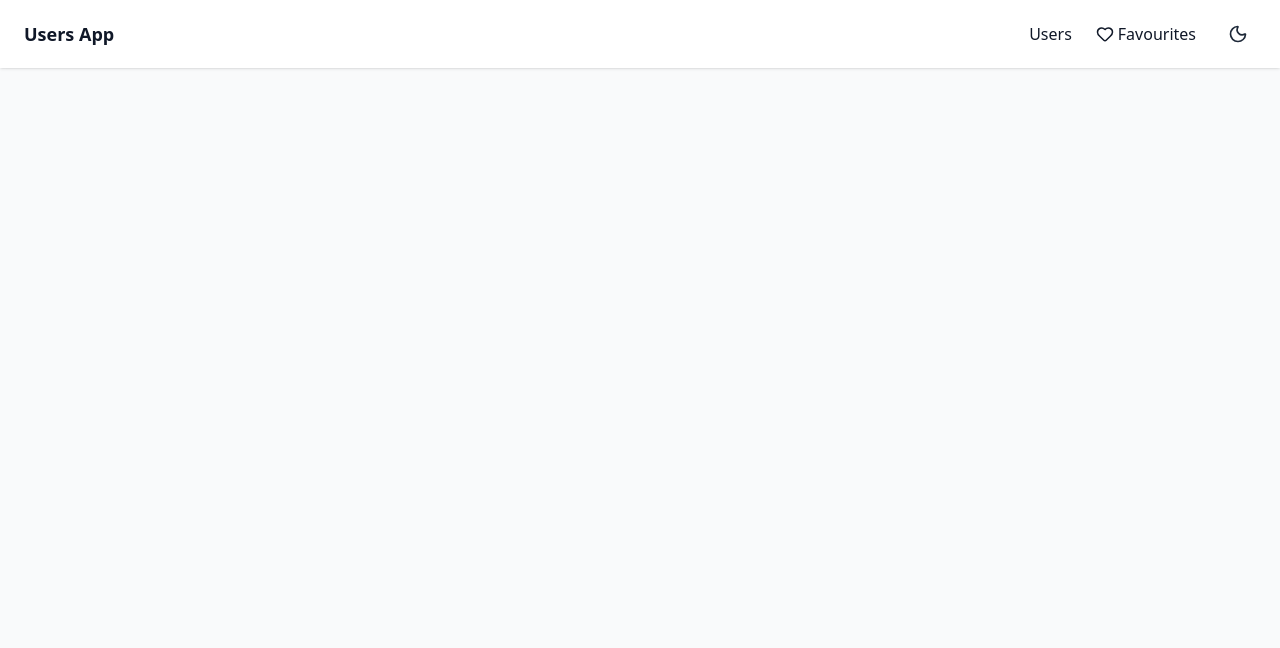
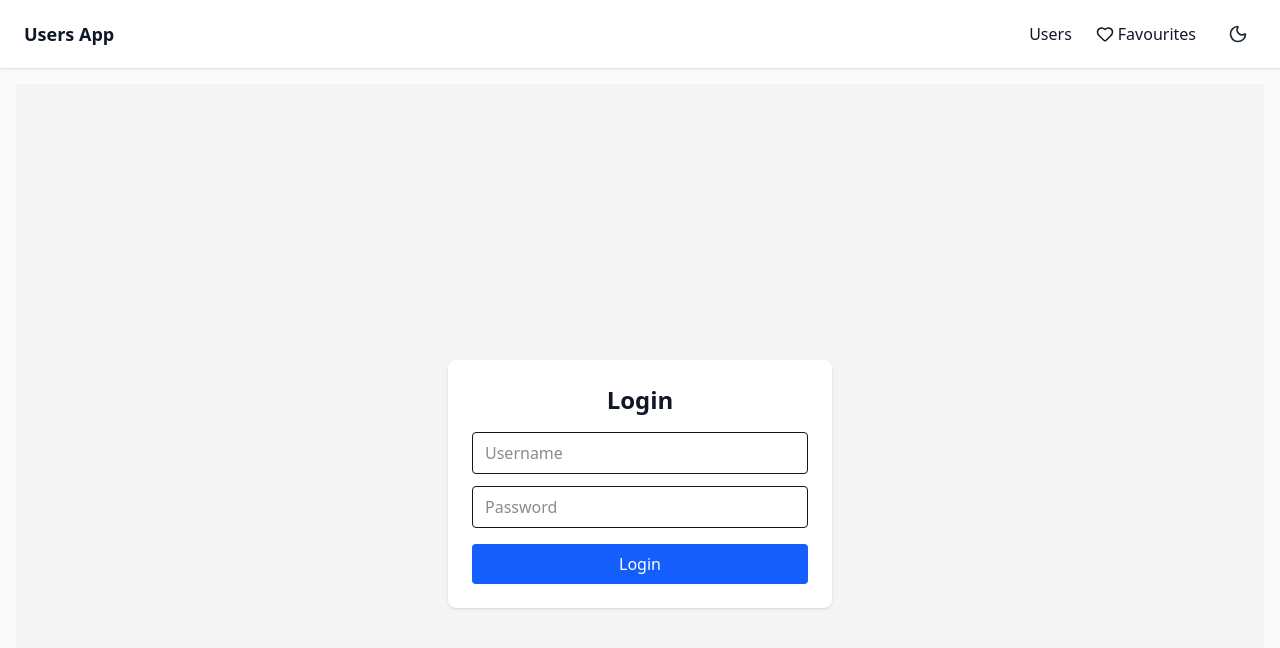
Before and after one commit to Tirth02/UserPulse, a React (Vite) app: page /login in a window 1280 px wide. Shown: the top 648 px of the page. Built offline with nearby package versions, Linux system fonts and the light colour scheme; no server answers.

Commit message:
implemeneted Login Page

```diff
--- a/src/App.jsx
+++ b/src/App.jsx
@@ -7,23 +7,31 @@ import RandomUser from "./pages/RandomUser";
 import { FavouritesContextProvider } from "./context/FavouritesContextProvider";
 import Favourites from "./pages/Favourites";
 import { ThemeContextProvider } from "./context/ThemeContextProvider";
+import { AuthContextProvider } from "./context/AuthContext";
+import Login from "./pages/Login";
+import { UsersContextProvider } from "./context/UsersContext";
 function App() {
   return (
+    <BrowserRouter>
       <ThemeContextProvider>
+        <UsersContextProvider>
+        <AuthContextProvider>
           <FavouritesContextProvider>
-        <BrowserRouter>
             <Layout>
               <Routes>
                 <Route path="/" element={<Users />} />
+                <Route path="/login" element={<Login/>} />
                 <Route path="/users/:id" element={<UserDetails />} />
                 <Route path="/random" element={<RandomUser />} />
                 <Route path="/favourite" element={<Favourites />} />
                 <Route />
               </Routes>
             </Layout>
+          </FavouritesContextProvider>
+        </AuthContextProvider>
+        </UsersContextProvider>
+      </ThemeContextProvider>
     </BrowserRouter>
-      </FavouritesContextProvider>
-    </ThemeContextProvider>
   );
 }
 
--- /dev/null
+++ b/src/context/AuthContext.jsx
@@ -0,0 +1,56 @@
+import { createContext, useContext, useEffect, useState } from "react";
+import { useUsers } from "./UsersContext";
+
+const AuthContext = createContext(null);
+
+export const AuthContextProvider = ({ children }) => {
+
+    const {users} = useUsers();
+    const [user,setUser] = useState(null);
+    // const [loading, setLoading] = useState(true);
+
+    useEffect(() => {
+        const storedUser = localStorage.getItem("user");
+        if(storedUser)
+        {
+            setUser(JSON.parse(storedUser));
+        }
+        //setLoading(false);
+    },[]);
+
+    const Login = (username, password) => {
+        console.log(users);
+        const foundUser = users.find(
+            (u) => u.login.username === username && u.login.password === password
+        );
+
+        if(!foundUser) return false;
+
+        const safeUser = {
+            id: foundUser.id,
+            name: foundUser.name,
+            email: foundUser.email,
+            picture: foundUser.picture,
+            gender: foundUser.gender,
+            dob: foundUser.dob,
+            location: foundUser.location,
+            username: foundUser.login.username,
+        };
+
+        setUser(safeUser);
+        localStorage.setItem("user",JSON.stringify(safeUser));
+        return true;
+    };
+    const logOut = () =>{
+        setUser(null);
+        localStorage.removeItem("user");
+    };
+
+    return(
+        <AuthContext.Provider value={{user, Login, logOut}}>
+            {children}
+        </AuthContext.Provider>
+    )
+};
+
+export const useAuth = () => useContext(AuthContext);
--- /dev/null
+++ b/src/context/UsersContext.jsx
@@ -0,0 +1,29 @@
+import { createContext, useContext, useEffect, useState } from "react";
+
+const UserContext = createContext(null);
+
+export const UsersContextProvider = ({children}) => {
+    const [users, setUsers] = useState([]);
+    const [loading, setLoading] = useState(true);
+
+    useEffect(() => {
+        fetch("https://randomuser.me/api/?results=100")
+        .then((res) => res.json())
+        .then((data) => {
+            const userWithId = data.results.map((u,i) => ({
+                ...u,
+                id: i + 1,
+            }))
+            setUsers(userWithId)
+        })
+        .finally(() => setLoading(false));
+    },[])
+
+    return (
+        <UserContext.Provider value={{users, loading}}>
+            {children}
+        </UserContext.Provider>
+    )
+}
+
+export const useUsers = () => useContext(UserContext);
--- /dev/null
+++ b/src/pages/Login.jsx
@@ -0,0 +1,61 @@
+import React, { useState } from "react";
+import { useAuth } from "../context/AuthContext";
+import { useNavigate } from "react-router-dom";
+
+const Login = () => {
+
+  const [username, setUserName] = useState("");
+  const [password, setPassword] = useState("");
+  const [error, setError] = useState("");
+  const { Login } = useAuth();
+  const navigate = useNavigate();
+
+  const handleSubmit = (e) => {
+    e.preventDefault();
+    const success = Login(username, password);
+
+    if (!success) {
+      setError("Invalid username or password");
+      return;
+    }
+
+    navigate("/");
+  };
+  return (
+    <div className="min-h-screen flex items-center justify-center bg-gray-100 dark:bg-gray-900">
+      <form
+        onSubmit={handleSubmit}
+        className="w-full max-w-sm bg-white dark:bg-gray-800 p-6 rounded-lg shadow"
+      >
+        <h2 className="text-2xl font-bold mb-4 text-center text-gray-900 dark:text-white">
+          Login
+        </h2>
+        {error && (
+            <p className="text-red-500 text-sm mb-3">{error}</p>
+        )}
+
+        <input
+          type="text"
+          placeholder="Username"
+          className="w-full px-3 py-2 mb-3 border rounded dark:bg-gray-700 dark:text-white"
+          value={username}
+          onChange={(e) => setUserName(e.target.value)}
+        />
+
+        <input
+          type="password"
+          placeholder="Password"
+          className="w-full px-3 py-2 mb-4 border rounded dark:bg-gray-700 dark:text-white"
+          value={password}
+          onChange={(e) => setPassword(e.target.value)}
+        />
+        <button type="submit" className="w-full py-2 bg-blue-600 text-white rounded hover:bg-blue-700">
+          Login
+        </button>
+
+      </form>
+    </div>
+  );
+};
+
+export default Login;
```
Lines whose indentation alone changed are shown as unchanged.
